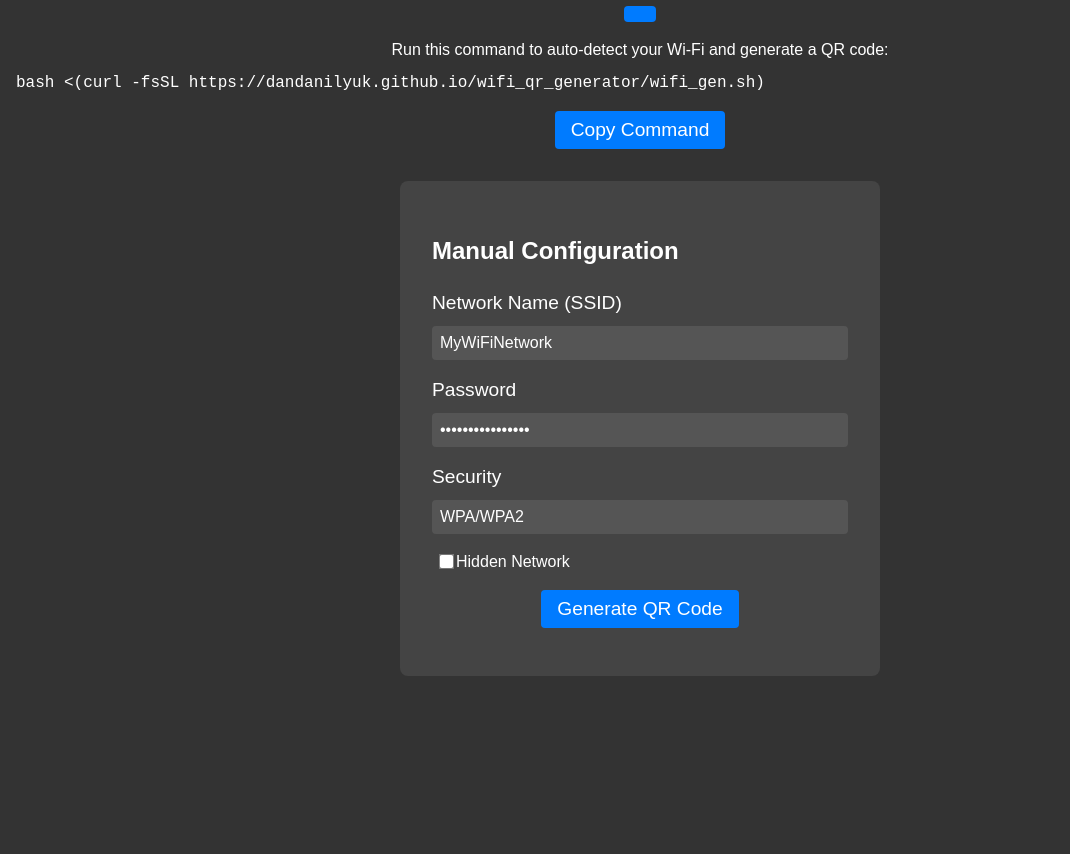
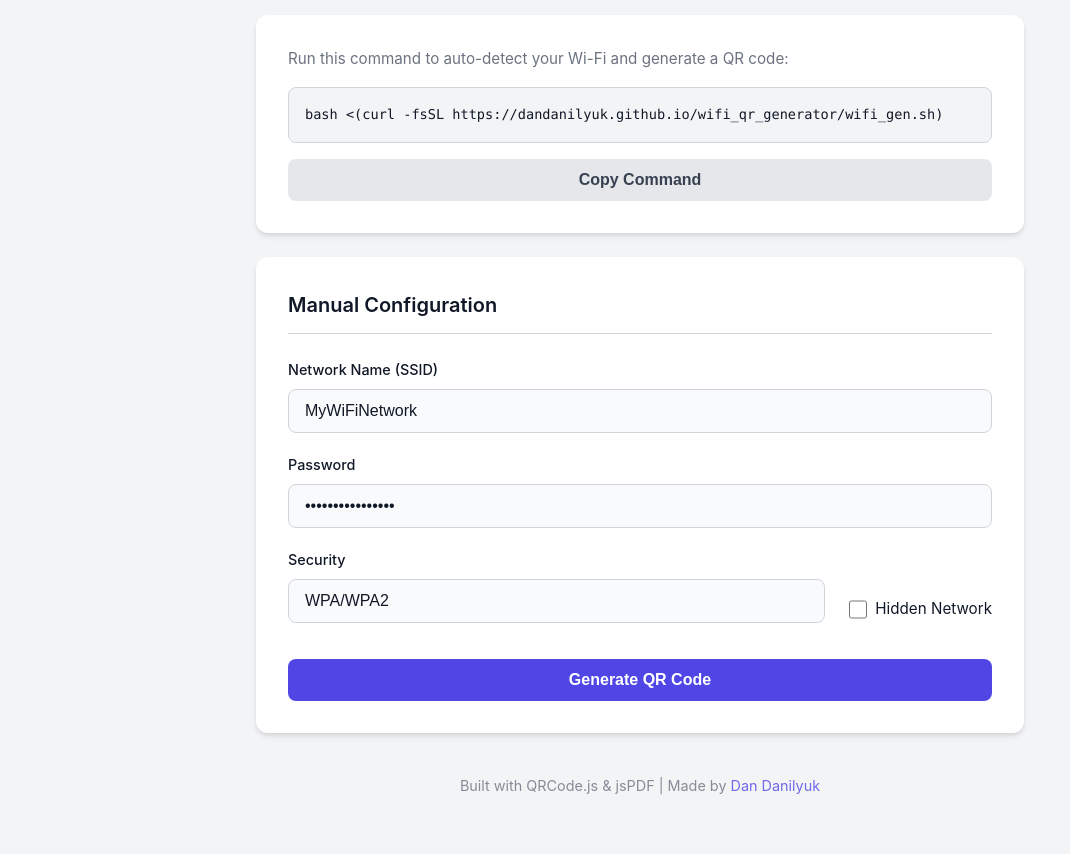
Before and after one commit to DanDanilyuk/wifi_qr_generator, a plain HTML site: page index.html in a window 1280 px wide. Shown: the part 95-949 px from the top of the page, without its empty margins (0-1070 px from the left). Before the commit the page ends 819 px from the top, so only its background shows below. Drawn offline with nearby package versions, Linux system fonts and the light colour scheme; a script that the page names is missing.

Commit message:
Add footer and center page title
- Add footer with attribution link to index.html
- Add footer styles (centered, muted text, link color)
- Center h1 title in header bar using flexbox
- Anchor theme toggle button to the right via absolute positioning

```diff
--- a/index.html
+++ b/index.html
@@ -72,6 +72,9 @@
     </div>
   </div>
 
+  <footer>
+    <p class="footer-meta">Built with QRCode.js &amp; jsPDF | Made by <a href="https://www.dandanilyuk.com" target="_blank">Dan Danilyuk</a></p>
+  </footer>
 
 </body>
 
--- a/styles.css
+++ b/styles.css
@@ -1,110 +1,322 @@
 :root {
-  --bg-color: #333;
-  --primary-color: #fff;
-  --secondary-bg: #444;
-  --input-bg: #555;
-  --button-bg: #007bff;
-  --button-bg-hover: #0069d9;
-  --border-radius: 0.5rem;
-  --max-form-width: 30rem;
-  --max-qr-width: 20rem;
-  --font-stack: Arial, sans-serif;
+  /* Light Theme Variables */
+  --bg-color: #f3f4f6;
+  --text-color: #111827;
+  --text-muted: #6b7280;
+  --card-bg: #ffffff;
+  --input-bg: #f9fafb;
+  --input-border: #d1d5db;
+  --input-focus: #6366f1;
+  --button-bg: #4f46e5;
+  --button-bg-hover: #4338ca;
+  --button-secondary: #e5e7eb;
+  --button-secondary-text: #374151;
+  --button-secondary-hover: #d1d5db;
+  --border-radius: 0.75rem;
+  --card-shadow:
+    0 4px 6px -1px rgba(0, 0, 0, 0.1), 0 2px 4px -1px rgba(0, 0, 0, 0.06);
+  --font-stack:
+    -apple-system, BlinkMacSystemFont, 'Segoe UI', Roboto, 'Helvetica Neue',
+    Arial, sans-serif;
+}
+
+[data-theme='dark'] {
+  /* Dark Theme Variables */
+  --bg-color: #111827;
+  --text-color: #f9fafb;
+  --text-muted: #9ca3af;
+  --card-bg: #1f2937;
+  --input-bg: #374151;
+  --input-border: #4b5563;
+  --input-focus: #818cf8;
+  --button-bg: #6366f1;
+  --button-bg-hover: #4f46e5;
+  --button-secondary: #374151;
+  --button-secondary-text: #f9fafb;
+  --button-secondary-hover: #4b5563;
+  --card-shadow:
+    0 10px 15px -3px rgba(0, 0, 0, 0.5), 0 4px 6px -2px rgba(0, 0, 0, 0.3);
 }
 
 * {
   box-sizing: border-box;
+  margin: 0;
+  padding: 0;
 }
 
 body {
   background-color: var(--bg-color);
-  color: var(--primary-color);
+  color: var(--text-color);
   font-family: var(--font-stack);
-  font-size: 16px;
-  line-height: 1.5;
-  margin: 0;
-  padding: 1rem;
+  line-height: 1.6;
+  transition:
+    background-color 0.3s ease,
+    color 0.3s ease;
+  min-height: 100vh;
+  padding: 2rem 1rem;
+}
+
+.header-bar {
+  position: relative;
+  display: flex;
+  justify-content: center;
+  align-items: center;
+  max-width: 48rem;
+  margin: 0 auto 2rem;
+}
+
+.header-bar .theme-toggle {
+  position: absolute;
+  right: 0;
 }
 
 h1 {
-  font-size: 2rem;
-  margin-bottom: 1rem;
-  text-align: center;
+  font-size: 1.8rem;
+  font-weight: 700;
+  letter-spacing: -0.025em;
+}
+
+.theme-toggle {
+  background: var(--card-bg);
+  border: 1px solid var(--input-border);
+  border-radius: 50%;
+  width: 44px;
+  height: 44px;
+  display: flex;
+  align-items: center;
+  justify-content: center;
+  cursor: pointer;
+  color: var(--text-color);
+  transition: all 0.2s ease;
+  box-shadow: var(--card-shadow);
+}
+
+.theme-toggle:hover {
+  background: var(--input-bg);
+  transform: scale(1.05);
+}
+
+.theme-toggle svg {
+  width: 22px;
+  height: 22px;
+}
+
+.container {
+  max-width: 48rem;
+  margin: 0 auto;
+  display: flex;
+  flex-direction: column;
+  gap: 1.5rem;
+}
+
+.card {
+  background-color: var(--card-bg);
+  border-radius: var(--border-radius);
+  padding: 2rem;
+  box-shadow: var(--card-shadow);
+  transition:
+    background-color 0.3s ease,
+    box-shadow 0.3s ease;
+}
+
+.card h2 {
+  font-size: 1.25rem;
+  margin-bottom: 1.5rem;
+  font-weight: 600;
+  border-bottom: 1px solid var(--input-border);
+  padding-bottom: 0.75rem;
 }
 
 .instructions {
-  text-align: center;
-  margin-bottom: 0.5rem;
+  color: var(--text-muted);
+  margin-bottom: 1rem;
+  font-size: 0.95rem;
 }
 
-.command-container {
-  background-color: var(--secondary-bg);
-  border-radius: var(--border-radius);
+.code-block {
+  display: flex;
+  align-items: center;
+  background-color: var(--bg-color);
+  border: 1px solid var(--input-border);
+  border-radius: 0.5rem;
   padding: 1rem;
-  max-width: var(--max-form-width);
-  margin: 0 auto 1rem;
   overflow-x: auto;
 }
 
-form {
-  background-color: var(--secondary-bg);
-  border-radius: var(--border-radius);
-  margin: 2rem auto;
-  max-width: var(--max-form-width);
-  padding: 2rem;
+.code-block code {
+  font-family: ui-monospace, SFMono-Regular, Menlo, Monaco, Consolas, monospace;
+  font-size: 0.85rem;
+  white-space: pre-wrap;
+  word-break: break-all;
+  color: var(--text-color);
 }
 
-label {
+/* Custom Scrollbar for code block */
+.code-block::-webkit-scrollbar {
+  height: 8px;
+}
+.code-block::-webkit-scrollbar-thumb {
+  background: var(--input-border);
+  border-radius: 4px;
+}
+
+.btn-sm {
+  display: inline-block;
+  padding: 0.5rem 1rem;
+  margin-top: 1rem;
+  font-size: 0.9rem;
+  width: auto;
+}
+
+.form-card {
+  display: flex;
+  flex-direction: column;
+}
+
+.input-group {
+  margin-bottom: 1.25rem;
+}
+
+.input-group label {
   display: block;
-  font-size: 1.2rem;
+  font-size: 0.9rem;
+  font-weight: 500;
   margin-bottom: 0.5rem;
+  color: var(--text-color);
 }
 
 input[type='text'],
 input[type='password'] {
+  width: 100%;
+  padding: 0.75rem 1rem;
   background-color: var(--input-bg);
-  border: none;
-  border-radius: 0.25rem;
-  color: var(--primary-color);
+  border: 1px solid var(--input-border);
+  border-radius: 0.5rem;
+  color: var(--text-color);
   font-size: 1rem;
-  margin-bottom: 1rem;
-  padding: 0.5rem;
-  width: 100%;
+  transition: all 0.2s ease;
+}
+
+input[type='text']:focus,
+input[type='password']:focus {
+  outline: none;
+  border-color: var(--input-focus);
+  box-shadow: 0 0 0 3px rgba(99, 102, 241, 0.2);
+}
+
+.row {
+  display: flex;
+  gap: 1.5rem;
+  align-items: center;
+  flex-wrap: wrap;
+}
+
+.flex-1 {
+  flex: 1;
+  min-width: 150px;
 }
 
 .checkbox-group {
   display: flex;
   align-items: center;
-  margin-bottom: 1rem;
+  gap: 0.5rem;
+  margin-top: 1.7rem;
+}
+
+.checkbox-group input[type='checkbox'] {
+  width: 1.15rem;
+  height: 1.15rem;
+  accent-color: var(--button-bg);
+  cursor: pointer;
 }
 
 .checkbox-group label {
-  margin: 0;
-  font-size: 1rem;
+  font-size: 0.95rem;
+  cursor: pointer;
+  color: var(--text-color);
+  user-select: none;
 }
 
-.checkbox-group input[type='checkbox'] {
-  margin-left: 0.5rem;
-  transform: scale(1.2);
+.primary-btn,
+.secondary-btn {
+  width: 100%;
+  padding: 0.75rem;
+  border: none;
+  border-radius: 0.5rem;
+  font-size: 1rem;
+  font-weight: 600;
+  cursor: pointer;
+  transition: all 0.2s ease;
 }
 
-button {
+.primary-btn {
   background-color: var(--button-bg);
-  border: none;
-  border-radius: 0.25rem;
-  color: var(--primary-color);
-  cursor: pointer;
-  display: block;
-  font-size: 1.2rem;
-  margin: 1rem auto;
-  padding: 0.5rem 1rem;
+  color: #ffffff;
+  margin-top: 1rem;
 }
 
-button:hover {
+.primary-btn:hover {
   background-color: var(--button-bg-hover);
 }
 
+.secondary-btn {
+  background-color: var(--button-secondary);
+  color: var(--button-secondary-text);
+}
+
+.secondary-btn:hover {
+  background-color: var(--button-secondary-hover);
+}
+
+.result-card {
+  text-align: center;
+  display: flex;
+  flex-direction: column;
+  align-items: center;
+  gap: 1.5rem;
+}
+
 #qrcode {
-  margin: 2rem auto;
-  display: flex;
-  justify-content: center;
+  /* Forces the QR code to have a white background so scanning works perfectly regardless of the theme */
+  background-color: #ffffff;
+  padding: 1rem;
+  border-radius: 0.75rem;
+  box-shadow: 0 4px 6px -1px rgba(0, 0, 0, 0.1);
 }
+
+#generate-pdf {
+  max-width: 300px;
+}
+
+footer {
+  text-align: center;
+  padding: 25px;
+  margin-top: 1rem;
+  color: var(--text-muted);
+  font-size: 0.9em;
+}
+
+footer a {
+  color: var(--button-bg);
+  text-decoration: none;
+}
+
+footer a:hover {
+  text-decoration: underline;
+}
+
+.footer-meta {
+  opacity: 0.8;
+}
+
+@media (max-width: 600px) {
+  .row {
+    flex-direction: column;
+    gap: 0;
+  }
+  .checkbox-group {
+    margin-top: 0;
+    margin-bottom: 1.25rem;
+    width: 100%;
+  }
+}
```
